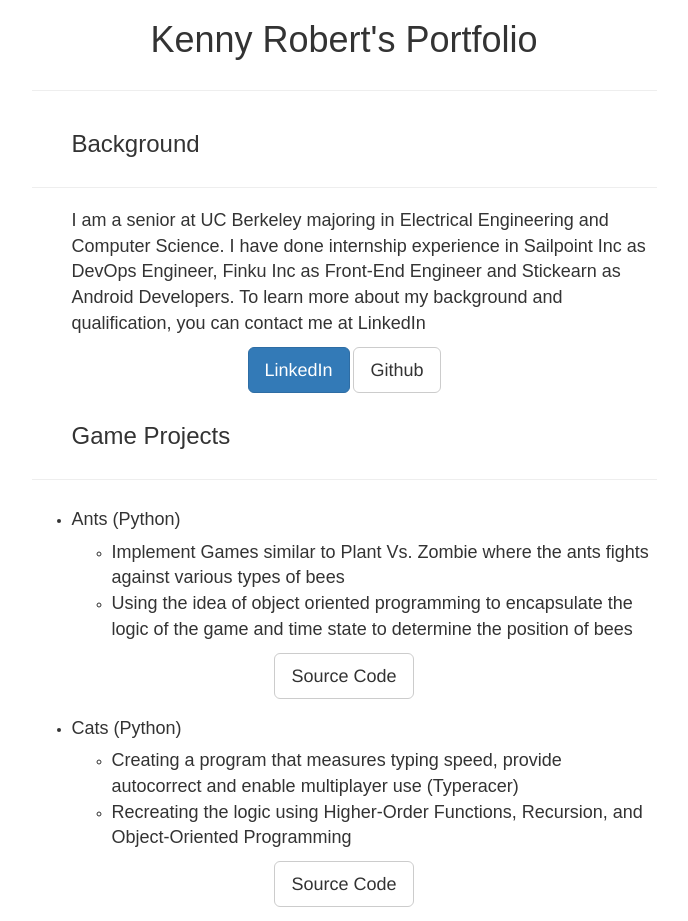
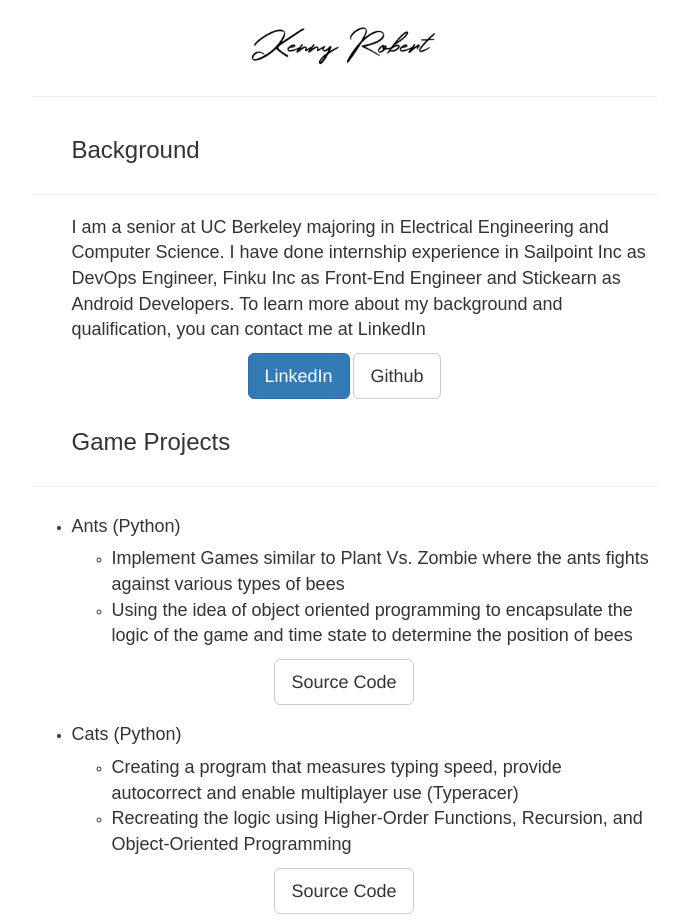
Before and after one commit to kennyrobert88/kennyrobert.io, a plain HTML site: page index.html in a window 1280 px wide. Shown: the top 921 px of the page, without its empty margins (281-969 px from the left). Drawn offline with nearby package versions, Linux system fonts and the light colour scheme.

Commit message:
Changes in alignment

```diff
--- a/index.html
+++ b/index.html
@@ -12,9 +12,10 @@
                         <div class="col-md-3"></div>
                         <div class="col-md-6">
                             <h1 class="text-center">
-                                <span style="font-family:Arial, Helvetica, sans-serif">
+                                <!-- <span style="font-family:Arial, Helvetica, sans-serif">
                                     Kenny Robert's Portfolio
-                                </span>
+                                </span> -->
+                                <img class="center" src="images/Kenny-Robert-FullName.jpeg" alt="Full Name" style="width:30%;">
                             </h1>
                         </div>
                         <div class="col-md-3"></div>
```
